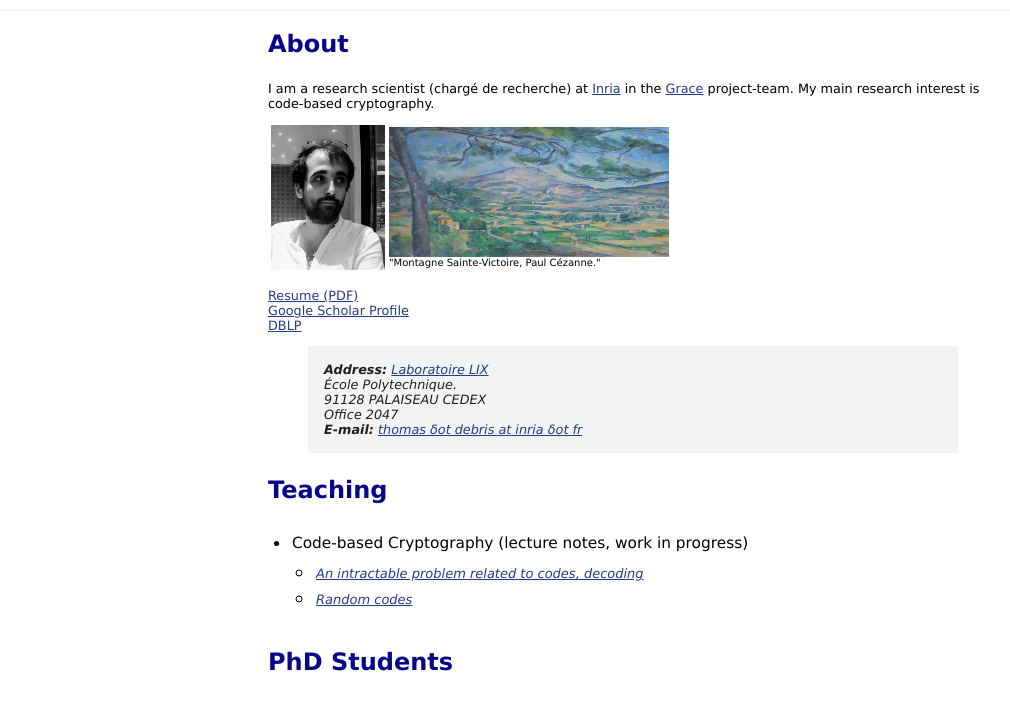
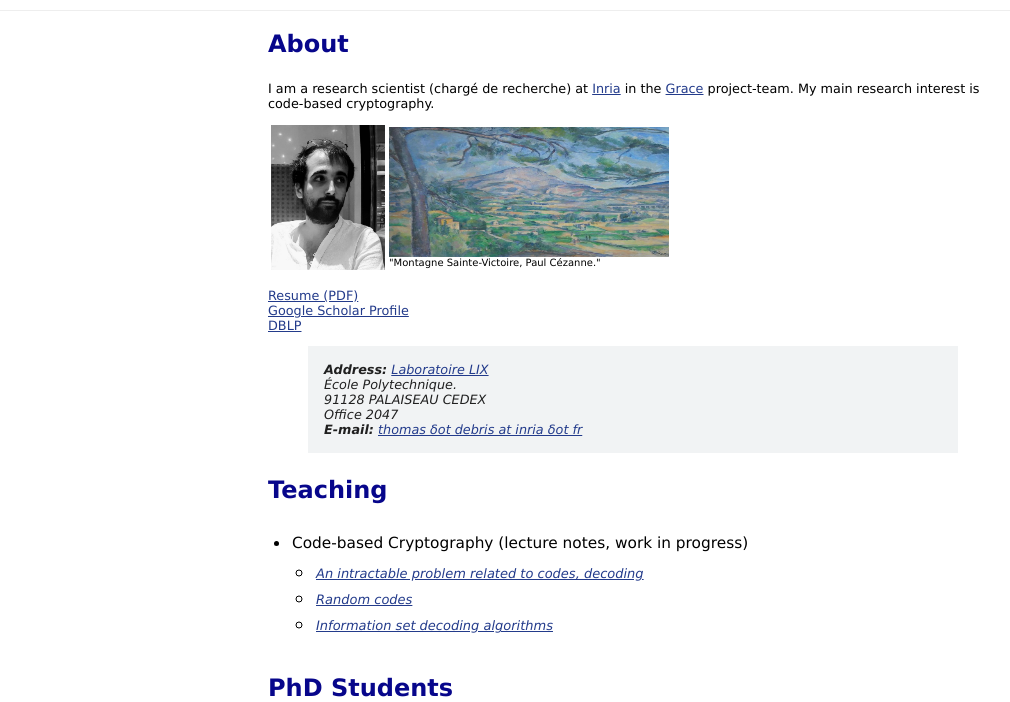
Before and after one commit to tdebris/personnalWebSite, a plain HTML site: page index.html in a window 1280 px wide. Shown: the part 78-780 px from the top of the page, without its empty margins (7-1017 px from the left). Drawn offline with Linux system fonts and the light colour scheme.

Commit message:
update lecture notes

```diff
--- a/index.html
+++ b/index.html
@@ -96,6 +96,15 @@
 					<a href="lecture2.pdf"><i>Random codes</i></a>
 					</FONT>
 				</li>
+
+				</li>
+				<li>
+					<FONT size="2pt">
+					<a href="lecture3.pdf"><i>Information set decoding algorithms</i></a>
+					</FONT>
+				</li>
+
+
 				<!-- <li>
 					<FONT size="2pt">
 						<i>Information Set Decoding Algorithms</i>
```
Also changed, not shown: 3 other files.
